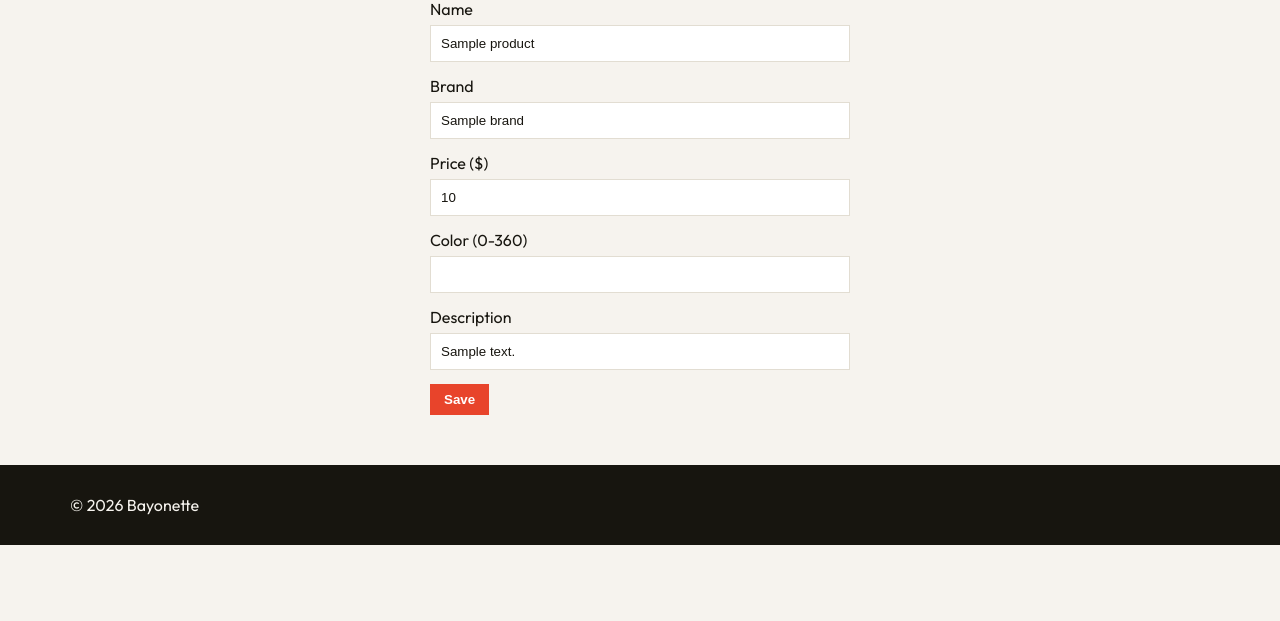
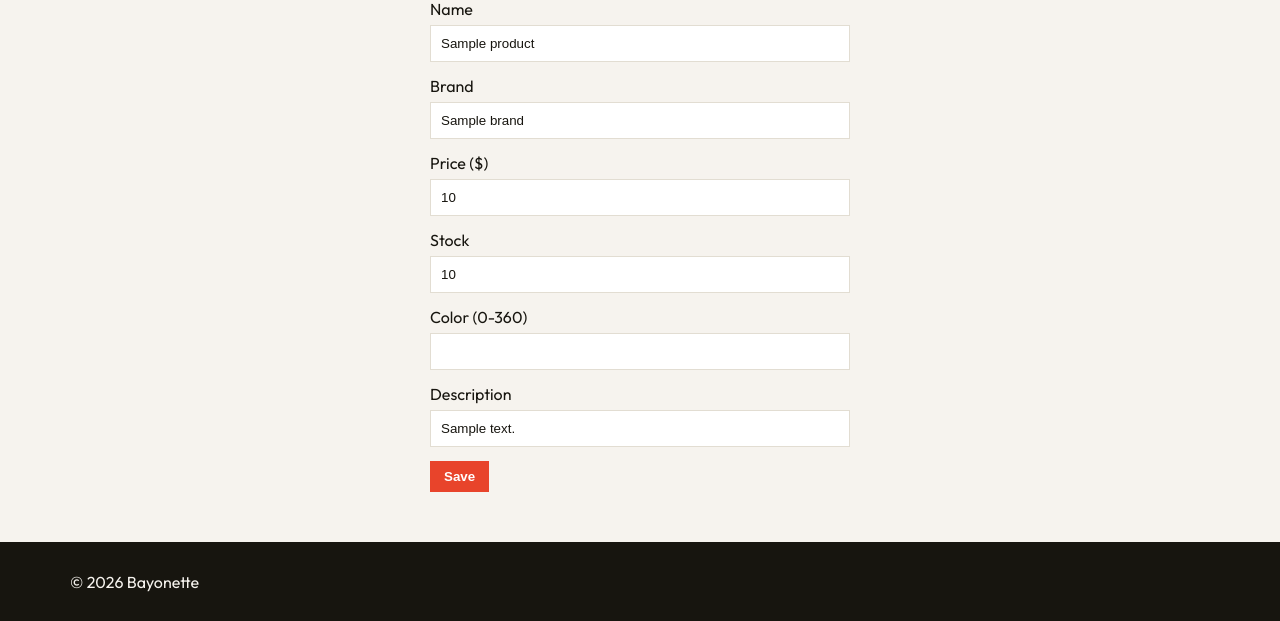
Before and after one commit to PainQisGod/bayonette, a Flask app: template templates/admin_form.html in a window 1280 px wide. Shown: the part 136-757 px from the top of the page. Run offline with Flask 3, Linux system fonts and the light colour scheme; the template is opened without the code that fills it: most values are stand-ins (such as "Sample title", 1, 10 or a date in 2020).

Commit message:
Add stock input field to admin form

```diff
--- a/templates/admin_form.html
+++ b/templates/admin_form.html
@@ -9,6 +9,8 @@
     <input name="brand" value="{{ product.brand if product }}" required>
     <label>Price ($)</label>
     <input type="number" name="price" min="1" value="{{ product.price if product }}" required>
+    <label>Stock</label>
+    <input type="number" name="stock" min="0" value="{{ product.stock if product else 10 }}" required>
     <label>Color (0-360)</label>
     <input type="number" name="hue" min="0" max="360" value="{{ product.hue if product else 200 }}" required>
     <label>Description</label>
```
